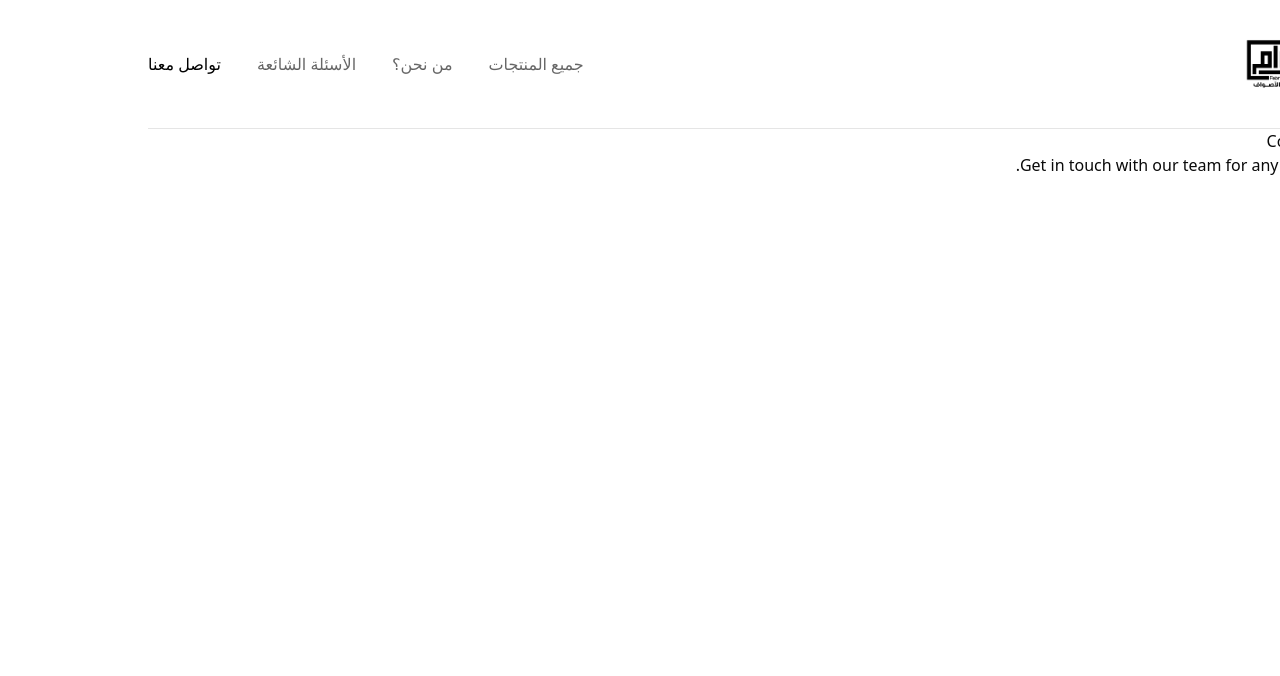
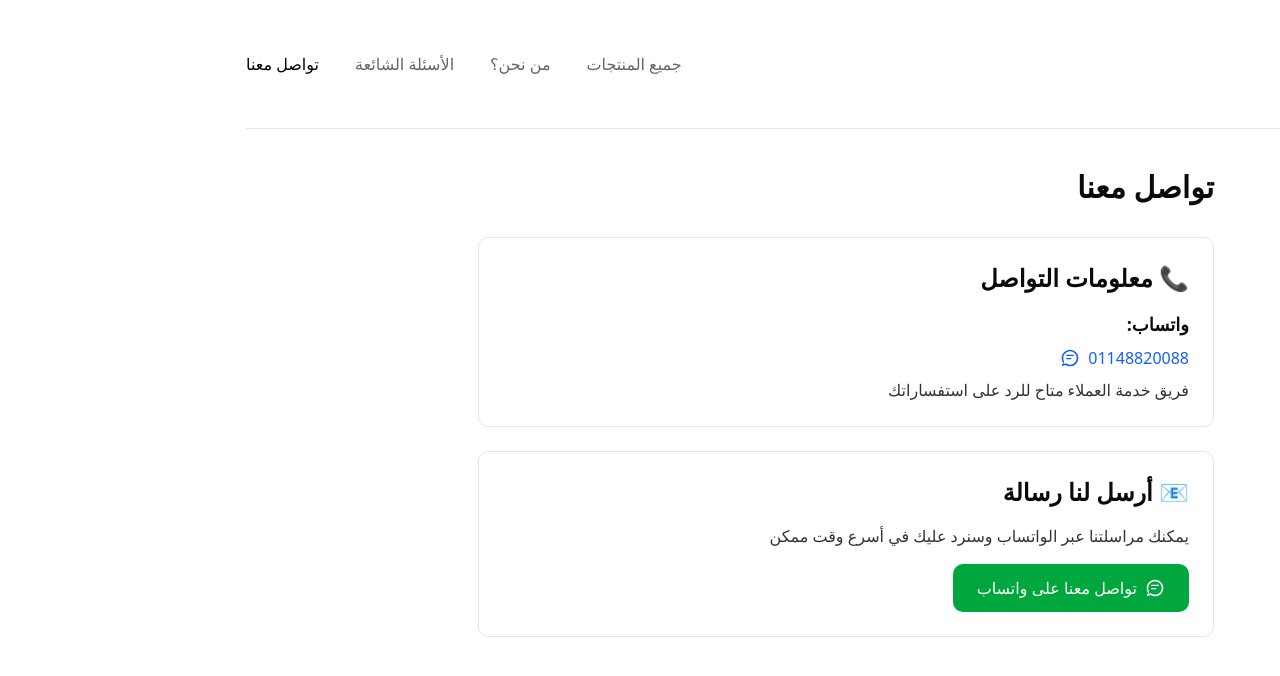
Before and after one commit to 01Malek01/nawam-fabrics-frontend, a React (Vite) app: page /contact in a window 1280 px wide. Shown: the top 676 px of the page. Built offline with nearby package versions, Linux system fonts and the light colour scheme; no server answers.

Commit message:
added FAQ

```diff
--- a/src/pages/Contact.tsx
+++ b/src/pages/Contact.tsx
@@ -1,14 +1,53 @@
-import React from 'react';
+const Contact = () => {
+  const phoneNumber = '01148820088';
+  const whatsappLink = `https://wa.me/2${phoneNumber}`;
 
-const Contact = () => {
   return (
-    <div className="page">
-      <h1>Contact Us</h1>
-      <p>Get in touch with our team for any inquiries.</p>
-      <div className="contact-info">
+    <section className="max-w-3xl mx-auto py-10 px-4">
+      <h1 className="text-3xl font-bold mb-8 text-right">تواصل معنا</h1>
 
+      <div className="space-y-6 text-right">
+        <div className="bg-white/60 dark:bg-white/5 border rounded-lg p-6">
+          <h2 className="text-2xl font-semibold text-primary-600 mb-4">📞 معلومات التواصل</h2>
+
+          <div className="space-y-4">
+            <div>
+              <h3 className="font-semibold text-lg">واتساب:</h3>
+              <a
+                href={whatsappLink}
+                target="_blank"
+                rel="noopener noreferrer"
+                className="text-blue-600 dark:text-blue-400 hover:underline flex items-center gap-2 my-2"
+              >
+                <span>01148820088</span>
+                <svg className="w-5 h-5" fill="currentColor" viewBox="0 0 24 24" aria-hidden="true">
+                  <path d="M12 2C6.48 2 2 6.48 2 12c0 1.96.6 3.77 1.63 5.28L2 22l4.72-1.63A9.95 9.95 0 0012 22c5.52 0 10-4.48 10-10S17.52 2 12 2zm0 18c-1.66 0-3.21-.51-4.5-1.38l-.3-.18-3.12.82.83-3.04-.2-.31A7.95 7.95 0 014 12c0-4.41 3.59-8 8-8s8 3.59 8 8-3.59 8-8 8zm4.5-12h-9v1.5h9v-1.5zm-9 4h6v1.5h-6v-1.5z" />
+                </svg>
+              </a>
+              <p className="text-black/80 dark:text-white/80 mt-1">فريق خدمة العملاء متاح للرد على استفساراتك</p>
+            </div>
+
+
+          </div>
+        </div>
+
+        <div className="bg-white/60 dark:bg-white/5 border rounded-lg p-6">
+          <h2 className="text-2xl font-semibold text-primary-600 mb-4">📧 أرسل لنا رسالة</h2>
+          <p className="text-black/80 dark:text-white/80 mb-4">يمكنك مراسلتنا عبر الواتساب وسنرد عليك في أسرع وقت ممكن</p>
+          <a
+            href={whatsappLink}
+            target="_blank"
+            rel="noopener noreferrer"
+            className="inline-flex items-center justify-center px-6 py-3 bg-green-600 text-white rounded-lg hover:bg-green-700 transition-colors"
+          >
+            <svg className="w-5 h-5 ml-2" fill="currentColor" viewBox="0 0 24 24" aria-hidden="true">
+              <path d="M12 2C6.48 2 2 6.48 2 12c0 1.96.6 3.77 1.63 5.28L2 22l4.72-1.63A9.95 9.95 0 0012 22c5.52 0 10-4.48 10-10S17.52 2 12 2zm0 18c-1.66 0-3.21-.51-4.5-1.38l-.3-.18-3.12.82.83-3.04-.2-.31A7.95 7.95 0 014 12c0-4.41 3.59-8 8-8s8 3.59 8 8-3.59 8-8 8zm4.5-12h-9v1.5h9v-1.5zm-9 4h6v1.5h-6v-1.5z" />
+            </svg>
+            تواصل معنا على واتساب
+          </a>
+        </div>
       </div>
-    </div>
+    </section>
   );
 };
 
--- a/src/pages/FAQ.tsx
+++ b/src/pages/FAQ.tsx
@@ -1,35 +1,98 @@
 const FAQ = () => {
   return (
-    <section className="max-w-3xl mx-auto py-10">
+    <section className="max-w-3xl mx-auto py-10 px-4">
       <h1 className="text-3xl font-bold mb-8 text-right">الأسئلة الشائعة</h1>
 
-      {/* Simple FAQ list using details/summary for zero-dependency */}
-      <div className="space-y-4 text-right">
+      <div className="space-y-6 text-right">
+        {/* الشحن والتوصيل */}
+        <div className="space-y-4">
+          <h2 className="text-2xl font-semibold text-primary-600">🚚 أسئلة عن الشحن والتوصيل</h2>
+
           <details className="border rounded-lg p-4 bg-white/60 dark:bg-white/5">
             <summary className="cursor-pointer text-lg font-semibold">
-            كيف يمكنني حجز القماش؟
+              هل لديكم شحن لجميع المحافظات؟
             </summary>
             <p className="mt-2 text-black/80 dark:text-white/80">
-            يمكنك الضغط على المنتج ثم تعبئة نموذج الطلب وإرسال البيانات وسيتم
-            التواصل معك.
+              نعم، نوفر الشحن إلى جميع محافظات مصر حتى باب البيت بفضل الله. متوسط وقت التوصيل يومان لمعظم المحافظات.
             </p>
           </details>
 
           <details className="border rounded-lg p-4 bg-white/60 dark:bg-white/5">
             <summary className="cursor-pointer text-lg font-semibold">
-            هل تتوفر خدمة التوصيل؟
+              هل يمكنني معاينة المنتج قبل الاستلام؟
             </summary>
-          <p className="mt-2 text-black/80 dark:text-white/80"></p>
+            <p className="mt-2 text-black/80 dark:text-white/80">
+              للأسف لا يمكن المعاينة قبل الاستلام وذلك لحماية المنتج من التلف أو السرقة، حيث أن شركات الشحن تلغي مسؤوليتها في حالة الموافقة على المعاينة. لكن لا تقلق، نوفر لك ضمان الاستبدال أو الاسترجاع بعد استلام المنتج إذا لم يكن مطابقاً للتوقعات.
+            </p>
+          </details>
+        </div>
+
+        {/* طرق الدفع */}
+        <div className="space-y-4 pt-6">
+          <h2 className="text-2xl font-semibold text-primary-600">💳 أسئلة عن الدفع</h2>
+
+          <details className="border rounded-lg p-4 bg-white/60 dark:bg-white/5">
+            <summary className="cursor-pointer text-lg font-semibold">
+              ما هي طرق الدفع المتاحة؟
+            </summary>
+            <div className="mt-2 text-black/80 dark:text-white/80 space-y-2">
+              <p>نوفر عدة خيارات سهلة وآمنة للدفع:</p>
+              <ul className="list-disc pr-5 space-y-1">
+                <li>💳 الدفع عند الاستلام (مع رسوم عربون ١٠٪)</li>
+                <li>📱 فودافون كاش</li>
+                <li>📲 انستا باي</li>
+              </ul>
+            </div>
           </details>
 
           <details className="border rounded-lg p-4 bg-white/60 dark:bg-white/5">
             <summary className="cursor-pointer text-lg font-semibold">
-            ما طرق الدفع المتاحة؟
+              كيف يعمل نظام الدفع عند الاستلام؟
             </summary>
             <p className="mt-2 text-black/80 dark:text-white/80">
-            نقبل التحويل البنكي والدفع عند الاستلام في بعض المناطق.
+              عند اختيار "الدفع عند الاستلام"، نحجز عربون ١٠٪ من إجمالي قيمة الطلبية قبل الشحن، ثم تقوم بدفع المبلغ المتبقي عند استلام الطلبية.
             </p>
           </details>
+        </div>
+
+        {/* الإرجاع والاستبدال */}
+        <div className="space-y-4 pt-6">
+          <h2 className="text-2xl font-semibold text-primary-600">🔄 أسئلة عن الإرجاع والاستبدال</h2>
+
+          <details className="border rounded-lg p-4 bg-white/60 dark:bg-white/5">
+            <summary className="cursor-pointer text-lg font-semibold">
+              هل يوجد سياسة استبدال أو استرجاع؟
+            </summary>
+            <p className="mt-2 text-black/80 dark:text-white/80">
+              نعم، نوفر خدمة الاستبدال والاسترجاع مع ضمان جودة المنتج لضمان رضاك التام عن شرائك.
+            </p>
+          </details>
+        </div>
+
+        {/* التواصل */}
+        <div className="space-y-4 pt-6">
+          <h2 className="text-2xl font-semibold text-primary-600">📞 أسئلة عن التواصل</h2>
+
+          <details className="border rounded-lg p-4 bg-white/60 dark:bg-white/5">
+            <summary className="cursor-pointer text-lg font-semibold">
+              هل يوجد رقم واتساب للتواصل؟
+            </summary>
+            <div className="mt-2 text-black/80 dark:text-white/80">
+              <p>نعم، يمكنك التواصل معنا مباشرة على:</p>
+              <p className="font-semibold mt-1">01148820088</p>
+              <p className="mt-2">فريق خدمة العملاء متاح لمساعدتك في أي استفسار.</p>
+            </div>
+          </details>
+
+          <details className="border rounded-lg p-4 bg-white/60 dark:bg-white/5">
+            <summary className="cursor-pointer text-lg font-semibold">
+              كيف أطمئن على طلبي بعد التوصيل؟
+            </summary>
+            <p className="mt-2 text-black/80 dark:text-white/80">
+              جميع طلباتنا مغلقة بشكل آمن ومحكم. في حال وجود أي استفسار عن المنتج بعد الاستلام، يمكنك التواصل معنا على الواتساب وسنقوم بمساعدتك على الفور.
+            </p>
+          </details>
+        </div>
       </div>
     </section>
   );
```
Also changed, not shown: 2 other files (tests, documents, lock files or other folders). Lines whose indentation alone changed are shown as unchanged.
